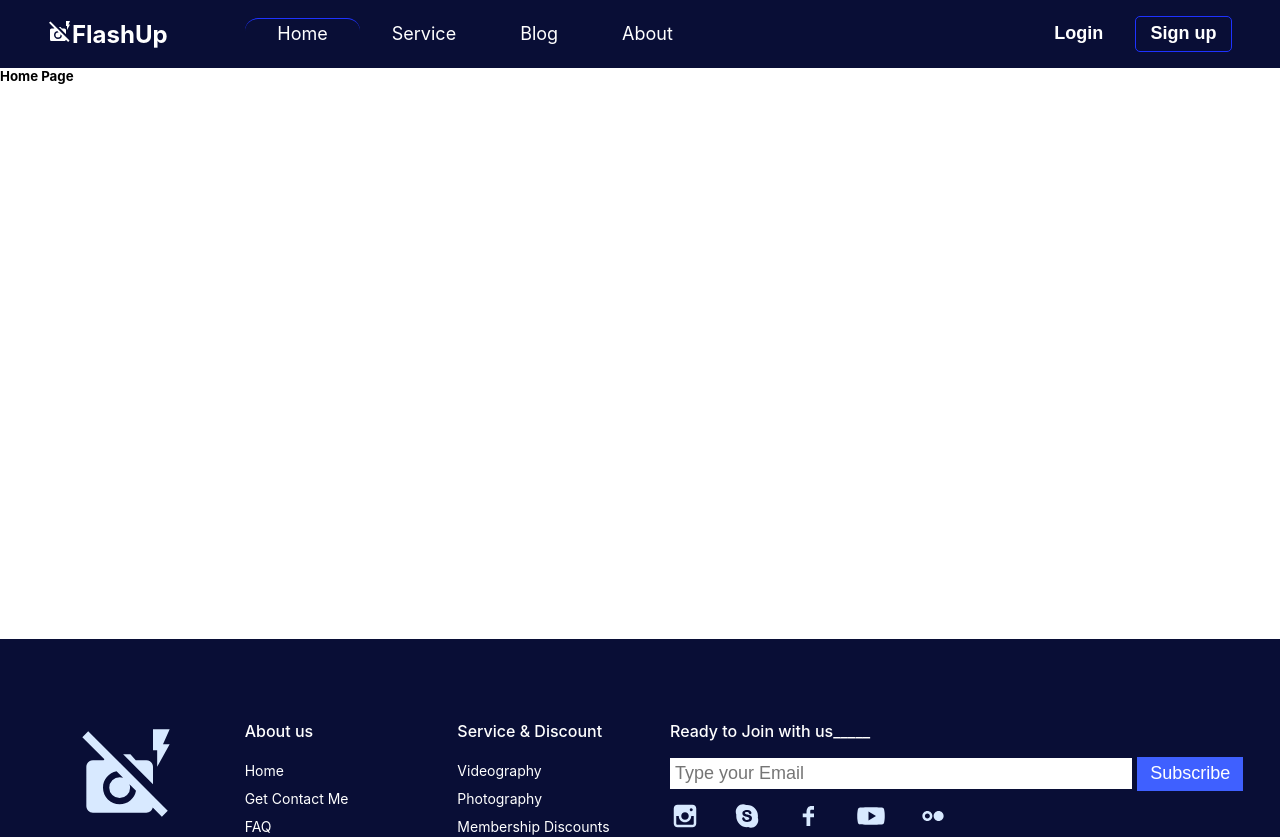
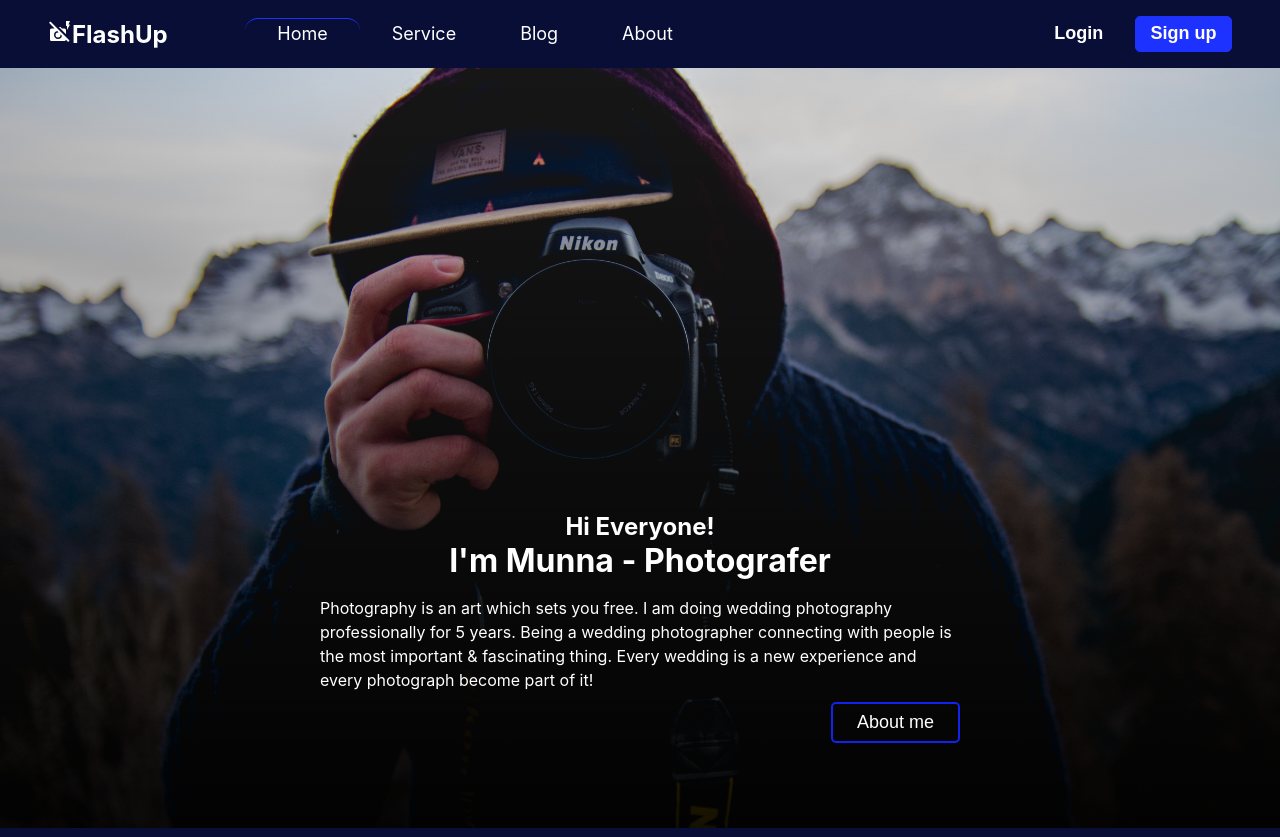
Before and after one commit to morshedulmunna/Flash-up, a React (Create React App) app: page / in a window 1280 px wide. Shown: the top 837 px of the page. Built offline with nearby package versions, Linux system fonts and the light colour scheme.

Commit message:
banner Added

```diff
--- a/src/pages/Home/Home.css
+++ b/src/pages/Home/Home.css
@@ -1,3 +1,55 @@
 .home {
-  height: 71.4vh;
+  background-image: linear-gradient(rgba(0, 0, 0, 0), rgba(0, 0, 0, 0.9)),
+    url("../../images/background-bg.jpg");
+  height: 95vh;
+  background-size: cover;
+  background-position: center;
 }
+
+.home .home__wrapper {
+  display: flex;
+  justify-content: center;
+  align-items: center;
+  height: 100vh;
+  flex-direction: column;
+  color: #fff;
+  width: 50%;
+  /* Mobile */
+  /* width: 90%; */
+  margin: auto;
+  padding-top: 20rem;
+}
+
+.home__wrapper h1 {
+  padding-bottom: 1rem;
+}
+.home__wrapper p {
+  line-height: 1.5;
+  width: 100%;
+  margin-bottom: 10px;
+}
+
+.home__wrapper #more_btn {
+  align-self: flex-end;
+}
+#more_btn button {
+  padding: 0.5rem 1.5rem;
+  font-size: 18px;
+  border: none;
+  border-radius: 5px;
+  cursor: pointer;
+  color: #fff;
+  background-color: transparent;
+  border: 2px solid #1322ef;
+}
+#more_btn button:hover {
+  background-color: #3f60ff;
+  transition: ease-in-out 0.3s;
+}
+
+@media screen and (max-width: 768px) {
+  .home .home__wrapper {
+    width: 90%;
+    padding-top: 10rem;
+  }
+}
--- a/src/pages/Home/Home.js
+++ b/src/pages/Home/Home.js
@@ -1,10 +1,26 @@
 import React from "react";
+import { Link } from "react-router-dom";
 import "./Home.css";
 
 const Home = () => {
   return (
     <div className="home">
-      <h5>Home Page</h5>
+      <div className="home__wrapper">
+        <h2>Hi Everyone!</h2>
+        <h1>I'm Munna - Photografer</h1>
+        <p>
+          Photography is an art which sets you free. I am doing wedding
+          photography professionally for 5 years. Being a wedding photographer
+          connecting with people is the most important & fascinating thing.
+          Every wedding is a new experience and every photograph become part of
+          it!
+        </p>
+        <div id="more_btn">
+          <Link to="/about">
+            <button>About me</button>
+          </Link>
+        </div>
+      </div>
     </div>
   );
 };
--- a/src/shared/Footer/Footer.css
+++ b/src/shared/Footer/Footer.css
@@ -14,7 +14,6 @@
 .footer__wrapper i {
   font-size: 100px;
   display: flex;
-  justify-content: center;
   align-items: center;
   color: #d8e9ff;
 }
@@ -89,4 +88,7 @@
   .footer .footer__wrapper {
     grid-template-columns: 12fr;
   }
+  .footer__wrapper i {
+    justify-content: center;
+  }
 }
--- a/src/shared/Navbar/NAvbar.css
+++ b/src/shared/Navbar/NAvbar.css
@@ -1,6 +1,8 @@
 .Navbar {
   background-color: #090e36;
   padding: 1rem;
+  position: sticky;
+  top: 0;
 }
 .row {
   display: grid;
@@ -52,13 +54,14 @@
   font-weight: 600;
   border: 1px solid #1e32ff;
   cursor: pointer;
+  background-color: #1e32ff;
   border-radius: 5px;
-  background-color: transparent;
   color: #fff;
 }
 
 .btn #sign__in:hover {
-  background-color: #1e32ff;
+  background-color: transparent;
+
   color: #fff;
   transition: ease-in-out 0.3s;
 }
@@ -71,6 +74,7 @@
 .nav_mobile {
   display: none;
 }
+
 @media screen and (max-width: 906px) {
   .row {
     grid-template-columns: 3fr 10fr;
@@ -94,11 +98,12 @@
     position: absolute;
     top: 42px;
     left: 100%;
+    display: none;
   }
   .nav__item ul > a > span {
     display: block;
     margin: 0;
-    line-height: 5;
+    line-height: 3;
   }
   .btn {
     display: flex;
@@ -107,7 +112,7 @@
   }
   .btn #log__in {
     margin-bottom: 4rem;
-    margin-top: 2rem;
+    margin-top: 1.5rem;
   }
   .toggle {
     display: block;
--- a/src/shared/Navbar/Navbar.js
+++ b/src/shared/Navbar/Navbar.js
@@ -38,8 +38,12 @@ const Navbar = () => {
                 </CustomLink>
               </ul>
               <div className="btn">
-                <button id="log__in">Login</button>
-                <button id="sign__in">Sign up</button>
+                <Link to="/login">
+                  <button id="log__in">Login</button>
+                </Link>
+                <Link to="/signup">
+                  <button id="sign__in">Sign up</button>
+                </Link>
               </div>
             </div>
           </div>
```
Also changed, not shown: src/images/background-bg.jpg (added).
